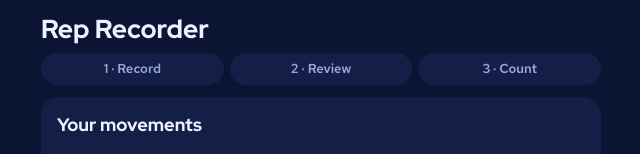
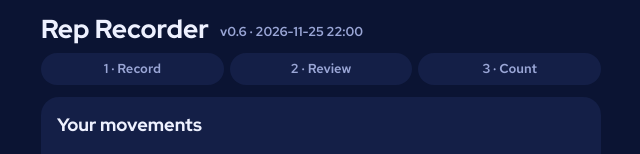
Before and after one commit to vbz-p/rep-recorder, a plain HTML site: page index.html in a window 1280 px wide. Shown: the top 154 px of the page, without its empty margins (319-959 px from the left). Drawn offline with nearby package versions, Linux system fonts and the light colour scheme.

Commit message:
v0.6: show version in header
Co-Authored-By: Claude Opus 5.5 <noreply@anthropic.com>
Claude-Session: https://claude.ai/code/session_01FGE2sFmDLEJusqH1j34oyL

```diff
--- a/index.html
+++ b/index.html
@@ -12,6 +12,7 @@
 body{margin:0;background:var(--bg);color:var(--ink);font:16px/1.5 "Red Hat Text",system-ui,sans-serif;padding:max(12px,env(safe-area-inset-top)) 12px max(30px,env(safe-area-inset-bottom))}
 main{max-width:560px;margin:auto}
 h1{font:800 26px/1.05 "Red Hat Display",sans-serif;margin:4px 0 10px}
+#ver{font:600 13px "Red Hat Text",sans-serif;color:var(--dim);margin-left:6px;vertical-align:middle}
 h2{font:800 18px "Red Hat Display",sans-serif;margin:0 0 8px}
 .steps{display:flex;gap:6px;margin-bottom:12px}
 .steps span{flex:1;text-align:center;font-size:13px;font-weight:600;padding:6px 4px;border-radius:999px;background:var(--card);color:var(--dim)}
@@ -62,7 +63,7 @@ ul li span:last-child{color:var(--dim);white-space:nowrap}
 </head>
 <body>
 <main>
-<h1>Rep Recorder</h1>
+<h1>Rep Recorder <small id="ver">v0.6 · 2026-11-25 22:00</small></h1>
 <div class="steps"><span data-s="rec">1 · Record</span><span data-s="rev">2 · Review</span><span data-s="cnt">3 · Count</span></div>
 
 <div class="stage" id="camStage" hidden>
```
